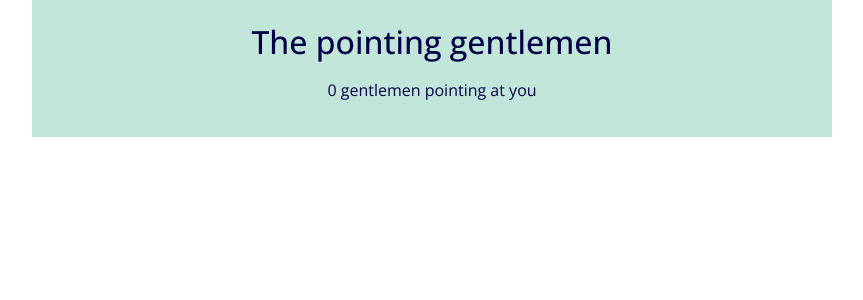
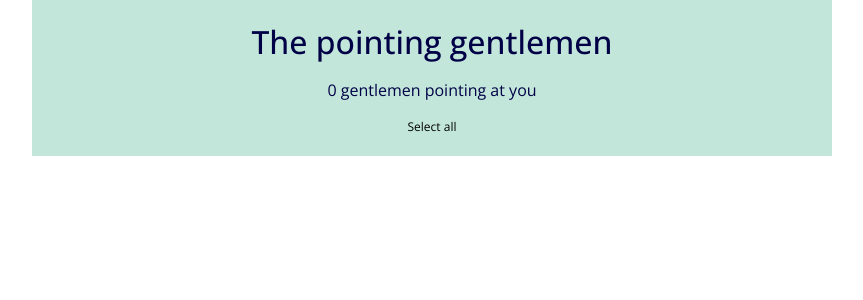
Before and after one commit to a9nna/202301-w4ch1-ana-coronel, a React (Create React App) app: page / in a window 1280 px wide. Shown: the top 300 px of the page, without its empty margins (208-1071 px from the left). Built offline with nearby package versions, Linux system fonts and the light colour scheme.

Commit message:
Add the component button

```diff
--- a/src/App.tsx
+++ b/src/App.tsx
@@ -1,3 +1,4 @@
+import { Button } from "./components/Button/Button";
 import { Info } from "./components/Info/Info";
 
 const App = (): JSX.Element => {
@@ -8,6 +9,7 @@
       </header>
       <section className="controls">
         <Info />
+        <Button />
       </section>
     </div>
   );
--- /dev/null
+++ b/src/components/Button/Button.tsx
@@ -0,0 +1,3 @@
+export const Button = (): JSX.Element => {
+  return <button className="button button--select">Select all</button>;
+};
```
